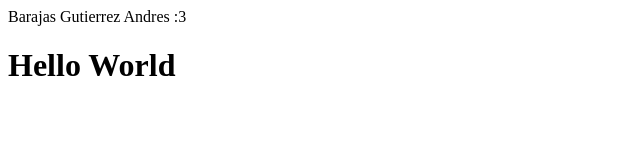
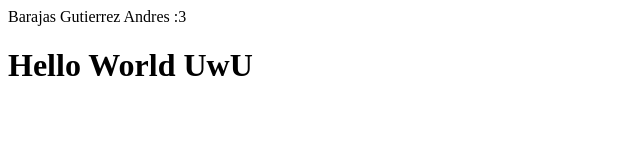
Before and after one commit to ChacarronChacarron/ChacarronChacarron.github.io, a plain HTML site: page index.html in a window 1280 px wide. Shown: the whole page, without its empty margins (0-640 px from the left). Drawn offline with Linux system fonts and the light colour scheme.

Commit message:
Update index.html

```diff
--- a/index.html
+++ b/index.html
@@ -3,6 +3,6 @@
     Barajas Gutierrez Andres :3
   </head>
   <body>
-    <h1> Hello World</h1>
+    <h1> Hello World UwU </h1>
   </body>
 </html>
```
